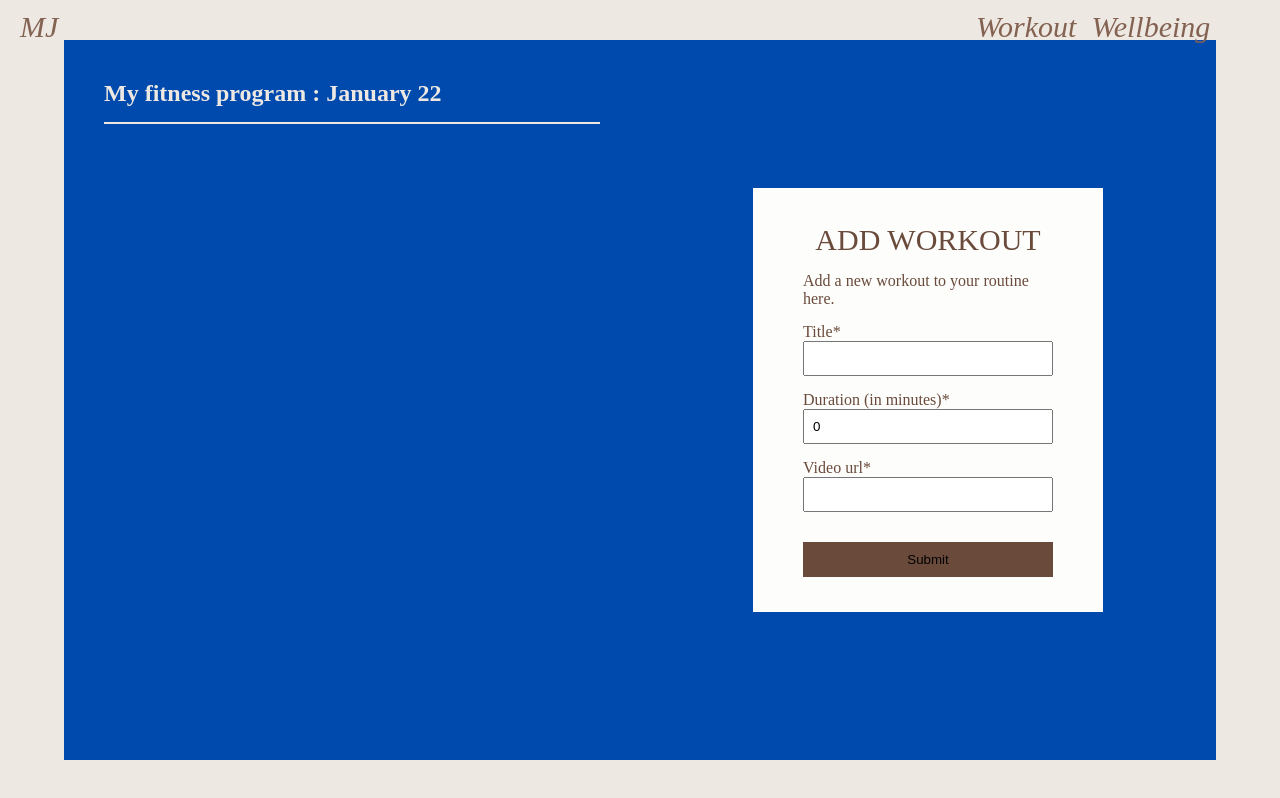
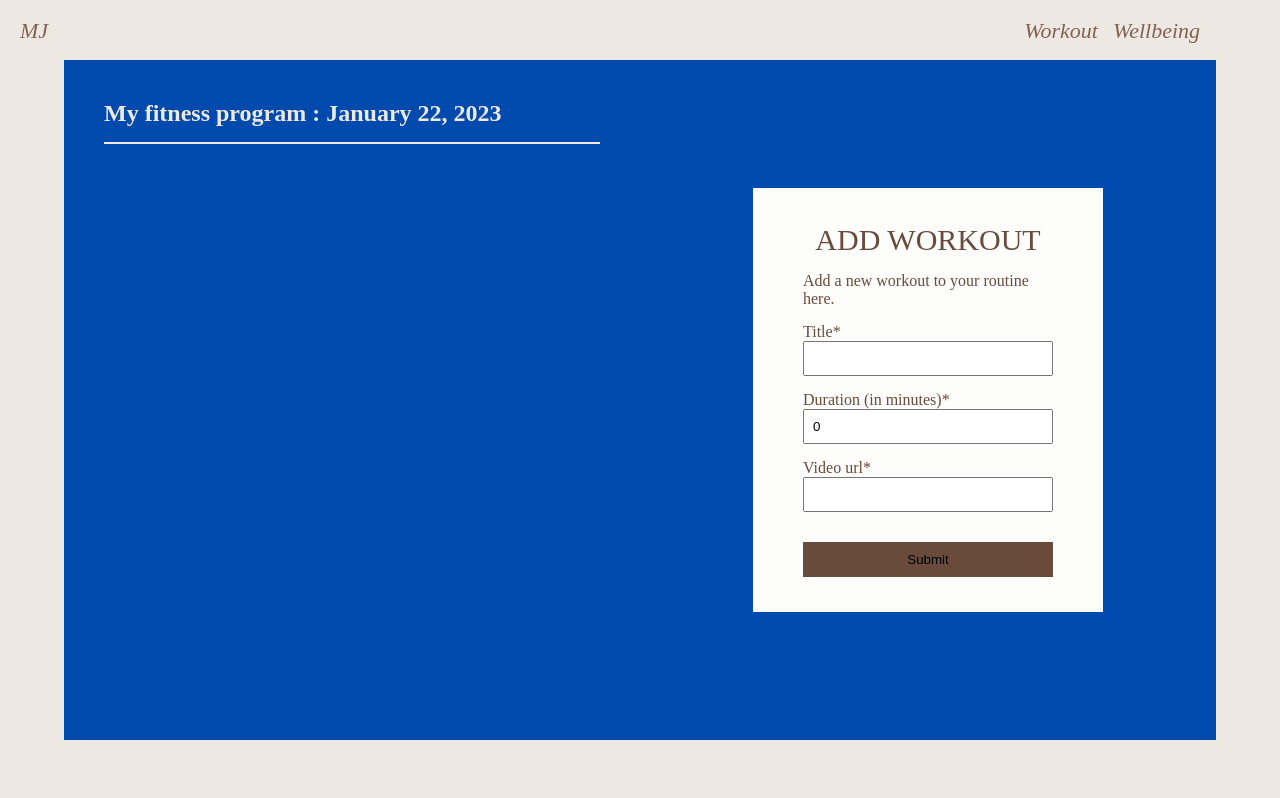
Before and after one commit to haingo-raz/MyJourney, a React (Create React App) app: page /fitness in a window 1280 px wide. Built offline with nearby package versions, Linux system fonts and the light colour scheme.

Commit message:
Improve component management and UI
Improve component management and UI

```diff
--- a/src/App.js
+++ b/src/App.js
@@ -1,5 +1,5 @@
-import React, { useState } from 'react';
-import { Route, Routes, Link } from 'react-router-dom';
+import React from 'react';
+import { Route, Routes} from 'react-router-dom';
 import './App.scss';
 import Account from './pages/Account/Account';
 import LoginForm from './components/Forms/LoginForm';
@@ -20,10 +20,10 @@ function App() {
         <Route path="/home" element={<Home />}/>
         <Route path="/fitness" element={<Fitness />}/>
         <Route path="/wellbeing" element={<Wellbeing />}/>
-        <Route path="/info1" element={<Modal title="5 ways to combat stress" advice1="Use guided meditation" advice2="Use guided meditation" advice3="Maintain physical exercise and good nutrition" advice4="Manage social media time" advice5="Connect with others"/>}/>
-        <Route path="/info2" element={<Modal title="5 communication tips" advice1="Be Present" advice2="Really Listen" advice3="Seek to Understand" advice4="Use Active/Reflective Listening" advice5="Practice Silence"/>}/>
-        <Route path="/info3" element={<Modal title="5 tips to avoid procrastination" advice1="Set small goals " advice2="Organise your tasks " advice3="Focus your attention " advice4="Remove distractions" advice5="Forgive yourself"/>}/>
-        <Route path="/info4" element={<Modal title="5 ways to increase happiness" advice1="Make sure your basic needs are met" advice2="Start a gratitude practice " advice3="Try journaling" advice4="Spend some time in nature " advice5="Listen to music that makes you happy"/>}/>
+        <Route path="/combat_stress" element={<Modal title="5 ways to combat stress" advice1="Use guided meditation" advice2="Use guided meditation" advice3="Maintain physical exercise and good nutrition" advice4="Manage social media time" advice5="Connect with others"/>}/>
+        <Route path="/communication_tips" element={<Modal title="5 communication tips" advice1="Be Present" advice2="Really Listen" advice3="Seek to Understand" advice4="Use Active/Reflective Listening" advice5="Practice Silence"/>}/>
+        <Route path="/avoid_procastination" element={<Modal title="5 tips to avoid procrastination" advice1="Set small goals " advice2="Organise your tasks " advice3="Focus your attention " advice4="Remove distractions" advice5="Forgive yourself"/>}/>
+        <Route path="/increase_happiness" element={<Modal title="5 ways to increase happiness" advice1="Make sure your basic needs are met" advice2="Start a gratitude practice " advice3="Try journaling" advice4="Spend some time in nature " advice5="Listen to music that makes you happy"/>}/>
       </Routes>
     </div>
   );
--- a/src/App.scss
+++ b/src/App.scss
@@ -47,26 +47,3 @@ $texteLg: 22px;
     align-items: center;
     justify-content: center;
 }
-
-.logo{
-    position: absolute;
-    top: 10px;
-    left: 20px;
-    font-size: $titleLg;
-    display: flex;
-    width: 100%;
-    a{
-        text-decoration: none;
-        padding-bottom: 5px;
-
-        &:hover{
-            border-bottom: 2px solid $beige-variance;
-        }
-    }
-    .navRight{
-        display: flex;
-        justify-content: flex-end;
-        width: 90%;
-        gap: 15px;
-    }
-}
--- a/src/components/Forms/LoginForm.js
+++ b/src/components/Forms/LoginForm.js
@@ -16,7 +16,7 @@ function LoginForm(props) {
                 <p className="formLabel">Password<span>*</span></p>
                 <input type="password" name="userPass"/>
             </div>
-            <button className="formButton"><Link to="/home"><b>Join today</b></Link></button>
+            <button className="formButton"><Link to="/home"><b>Sign In</b></Link></button>
         </form>
     );
 }
--- /dev/null
+++ b/src/components/Navbar/Navbar.js
@@ -0,0 +1,17 @@
+import React from 'react';
+import "./Navbar.scss";
+import { Link } from 'react-router-dom';
+
+function Navbar(props) {
+    return (
+        <div className="logo">
+            <Link to="/home"><i>MJ</i></Link>
+            <div className="navRight">
+                <Link to="/fitness"><i>Workout</i></Link>
+                <Link to="/wellbeing"><i>Wellbeing</i></Link>
+            </div>
+        </div>
+    );
+}
+
+export default Navbar;
--- /dev/null
+++ b/src/components/Navbar/Navbar.scss
@@ -0,0 +1,25 @@
+@import "./../../App.scss";
+
+.logo{
+    position: absolute;
+    top: 18px;
+    left: 20px;
+    font-size: $titleLg;
+    display: flex;
+    width: 100%;
+    a{
+        text-decoration: none;
+        padding-bottom: 5px;
+        font-size: 22px;
+
+        &:hover{
+            border-bottom: 2px solid $beige-variance;
+        }
+    }
+    .navRight{
+        display: flex;
+        justify-content: flex-end;
+        width: 90%;
+        gap: 15px;
+    }
+}
--- a/src/pages/Account/Account.js
+++ b/src/pages/Account/Account.js
@@ -15,7 +15,7 @@ function Account({component}) {
         <div className="accountPage">
             <section className="textWeb">
                 <h1>My journey</h1>
-                <p>For a better you</p>
+                <p>An easier way to manage your workout.</p>
             </section>
 
             <section className="formSection">
--- a/src/pages/Fitness/Fitness.js
+++ b/src/pages/Fitness/Fitness.js
@@ -2,6 +2,7 @@ import React, { useState } from 'react';
 import { Link } from 'react-router-dom';
 import './Fitness.scss';
 import '../../components/Forms/Form.scss';
+import Navbar from '../../components/Navbar/Navbar';
 //import WorkoutForm from '../../components/Forms/WorkoutForm';
 
 function Fitness() {
@@ -37,17 +38,13 @@ function Fitness() {
 
     return (
         <div className="fitnessPage">
-            <div className="logo">
-                <Link to="/home"><i>MJ</i></Link>
-                <div className="navRight">
-                    <Link to="/fitness"><i>Workout</i></Link>
-                    <Link to="/wellbeing"><i>Wellbeing</i></Link>
-                </div>
-            </div>
+            <Navbar/>
 
             <section className="workoutSection">
 
-                <h1 className="sectionTitle">My fitness program : {new Date().toLocaleString("en-US", { month: "long" })} {new Date().toLocaleString("en-US", { day : '2-digit'})}</h1>
+                <h1 className="sectionTitle">
+                    My fitness program : {new Date().toLocaleString("en-US", { month: "long" })} {new Date().toLocaleString("en-US", { day : '2-digit'}) }, {new Date().getFullYear()}
+                </h1>
 
                 <div className="workoutList" id="workoutList">
 
@@ -63,7 +60,6 @@ function Fitness() {
                             )
                         })
                     }
-
                 </div>
 
             </section>
--- a/src/pages/Fitness/Fitness.scss
+++ b/src/pages/Fitness/Fitness.scss
@@ -3,7 +3,7 @@
 .fitnessPage{
     display: flex;
     width: 90vw;
-    height: 90vh;
+    height: 85vh;
     background: $dark-brown;
 
     section{
@@ -18,6 +18,7 @@
     display: flex;
     flex-direction: column;
     gap: 15px;
+    overflow: auto;
 }
 
 .workoutSection{
@@ -32,9 +33,9 @@
 
     .workoutInstance{
         border: 2px solid $beige;
-        width: 100%;
-        display: grid;
-        grid-template-columns: 160px 410px 35px;
+        //width: 100%;
+        display: flex;
+        justify-content: space-between;
         padding: 8px;
     }
 
@@ -66,8 +67,19 @@
 
     .formActions{
         display: flex;
+        flex-direction: column;
         align-items:center;
         justify-content:center;
+        gap: 15px;
+    }
+
+    .icon-actions{
+        display: flex;
+        gap: 10px;
+
+        button{
+            padding: 4px 8px;
+        }
     }
 }
 
--- a/src/pages/Home/Home.js
+++ b/src/pages/Home/Home.js
@@ -1,17 +1,12 @@
 import React from 'react';
 import { Link } from 'react-router-dom';
 import './Home.scss';
+import Navbar from '../../components/Navbar/Navbar';
 
 function Home() {
     return (
         <div className="homeSection">
-            <div className="logo">
-                <Link to="/home"><i>MJ</i></Link>
-                <div className="navRight">
-                    <Link to="/fitness"><i>Workout</i></Link>
-                    <Link to="/wellbeing"><i>Wellbeing</i></Link>
-                </div>
-            </div>
+            <Navbar/>
             <section className="fitnessSection">
                 <div>
                   <h1>My fitness program</h1>
--- a/src/pages/Home/Home.scss
+++ b/src/pages/Home/Home.scss
@@ -3,7 +3,7 @@
 .homeSection{
     display: flex;
     width: 90vw;
-    height: 90vh;
+    height: 85vh;
 
     section{
         width: 50%;
--- a/src/pages/Wellbeing/Wellbeing.js
+++ b/src/pages/Wellbeing/Wellbeing.js
@@ -4,6 +4,7 @@ import './Wellbeing.scss';
 import "slick-carousel/slick/slick.css";
 import "slick-carousel/slick/slick-theme.css";
 import Slider from "react-slick";
+import Navbar from '../../components/Navbar/Navbar';
 
 function Wellbeing() {
 
@@ -17,13 +18,7 @@ function Wellbeing() {
 
     return (
         <div className="wellbeingPage">
-            <div className="logo">
-                <Link to="/home"><i>MJ</i></Link>
-                <div className="navRight">
-                    <Link to="/fitness"><i>Workout</i></Link>
-                    <Link to="/wellbeing"><i>Wellbeing</i></Link>
-                </div>
-            </div>
+            <Navbar/>
             <h1>
                 My wellbeing
             </h1>
@@ -33,25 +28,25 @@ function Wellbeing() {
                     <div className="articleBox">
                         <h3 className="articleTitle">5 ways to combat stress</h3>
                         <div className="btnContainer">
-                            <button><Link to="/info1">SHOW ME</Link></button>
+                            <button><Link to="/combat_stress">SHOW ME</Link></button>
                         </div>
                     </div>
                     <div className="articleBox">
                         <h3 className="articleTitle">5 communication tips</h3>
                         <div className="btnContainer">
-                            <button><Link to="/info2">SHOW ME</Link></button>
+                            <button><Link to="/communication_tips">SHOW ME</Link></button>
                         </div>
                     </div>
                     <div className="articleBox">
                         <h3 className="articleTitle">5 tips to avoid procrastination</h3>
                         <div className="btnContainer">
-                            <button><Link to="/info3">SHOW ME</Link></button>
+                            <button><Link to="/avoid_procastination">SHOW ME</Link></button>
                         </div>
                     </div>
                     <div className="articleBox">
                         <h3 className="articleTitle">5 ways to increase happiness</h3>
                         <div className="btnContainer">
-                            <button><Link to="/info4">SHOW ME</Link></button>
+                            <button><Link to="/increase_happiness">SHOW ME</Link></button>
                         </div>
                     </div>
                 </Slider>
```
Also changed, not shown: public/assets/workout.png, 1 other file (tests, documents, lock files or other folders).
